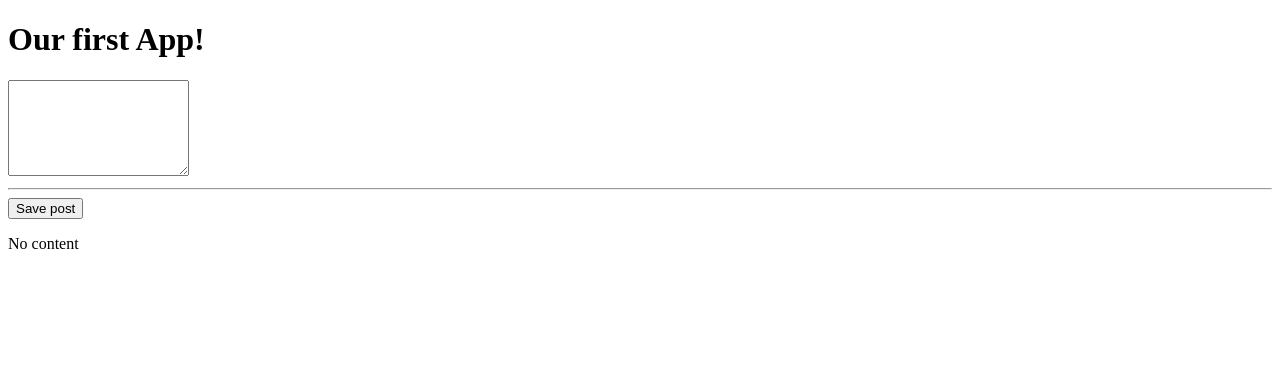
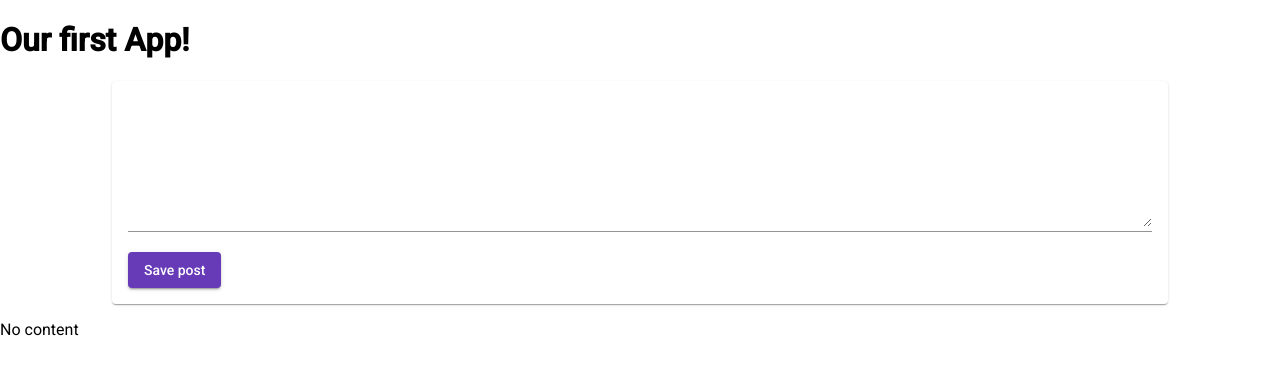
Before and after one commit to david016/udemy-angular-course, an Angular app: page / in a window 1280 px wide. Shown: the top 374 px of the page. Built offline with nearby package versions, Linux system fonts and the light colour scheme.

Commit message:
Add angular material

```diff
--- a/angular.json
+++ b/angular.json
@@ -23,6 +23,7 @@
               "src/assets"
             ],
             "styles": [
+              "./node_modules/@angular/material/prebuilt-themes/indigo-pink.css",
               "src/styles.css"
             ],
             "scripts": []
@@ -90,6 +91,7 @@
               "src/assets"
             ],
             "styles": [
+              "./node_modules/@angular/material/prebuilt-themes/indigo-pink.css",
               "src/styles.css"
             ],
             "scripts": []
--- a/package.json
+++ b/package.json
@@ -11,10 +11,12 @@
   "private": true,
   "dependencies": {
     "@angular/animations": "^14.0.0",
+    "@angular/cdk": "^14.0.3",
     "@angular/common": "^14.0.0",
     "@angular/compiler": "^14.0.0",
     "@angular/core": "^14.0.0",
     "@angular/forms": "^14.0.0",
+    "@angular/material": "^14.0.3",
     "@angular/platform-browser": "^14.0.0",
     "@angular/platform-browser-dynamic": "^14.0.0",
     "@angular/router": "^14.0.0",
--- /dev/null
+++ b/src/app/posts/post-create/post-create.component.css
@@ -0,0 +1,11 @@
+@import '@angular/material/prebuilt-themes/deeppurple-amber.css';
+
+mat-card{
+  width: 80%;
+  margin: auto;
+}
+
+mat-form-field,
+textarea{
+  width: 100%;
+}
--- a/src/app/posts/post-create/post-create.component.html
+++ b/src/app/posts/post-create/post-create.component.html
@@ -1,4 +1,7 @@
-<textarea rows="6" [(ngModel)]="enteredValue"></textarea>
-<hr>
-<button (click)="onAddPost()">Save post</button>
+<mat-card>
+  <mat-form-field>
+    <textarea matInput rows="6" [(ngModel)]="enteredValue"></textarea>
+  </mat-form-field>
+  <button mat-raised-button color="primary" (click)="onAddPost()">Save post</button>
+</mat-card>
 <p>{{newPost}}</p>
--- a/src/app/posts/post-create/post-create.component.ts
+++ b/src/app/posts/post-create/post-create.component.ts
@@ -3,6 +3,7 @@
 @Component({
   selector: 'app-post-create',
   templateUrl: './post-create.component.html',
+  styleUrls: ['./post-create.component.css'],
 })
 export class PostCreateComponent {
   newPost: string = 'No content';
--- a/src/index.html
+++ b/src/index.html
@@ -6,6 +6,9 @@
   <base href="/">
   <meta name="viewport" content="width=device-width, initial-scale=1">
   <link rel="icon" type="image/x-icon" href="favicon.ico">
+  <link rel="preconnect" href="https://fonts.gstatic.com">
+  <link href="https://fonts.googleapis.com/css2?family=Roboto:wght@300;400;500&display=swap" rel="stylesheet">
+  <link href="https://fonts.googleapis.com/icon?family=Material+Icons" rel="stylesheet">
 </head>
 <body>
   <app-root></app-root>
--- a/src/styles.css
+++ b/src/styles.css
@@ -1 +1,4 @@
 /* You can add global styles to this file, and also import other style files */
+
+html, body { height: 100%; }
+body { margin: 0; font-family: Roboto, "Helvetica Neue", sans-serif; }
```
Also changed, not shown: src/app/app.module.ts (+12 -1 lines), 1 other file (tests, documents, lock files or other folders).
